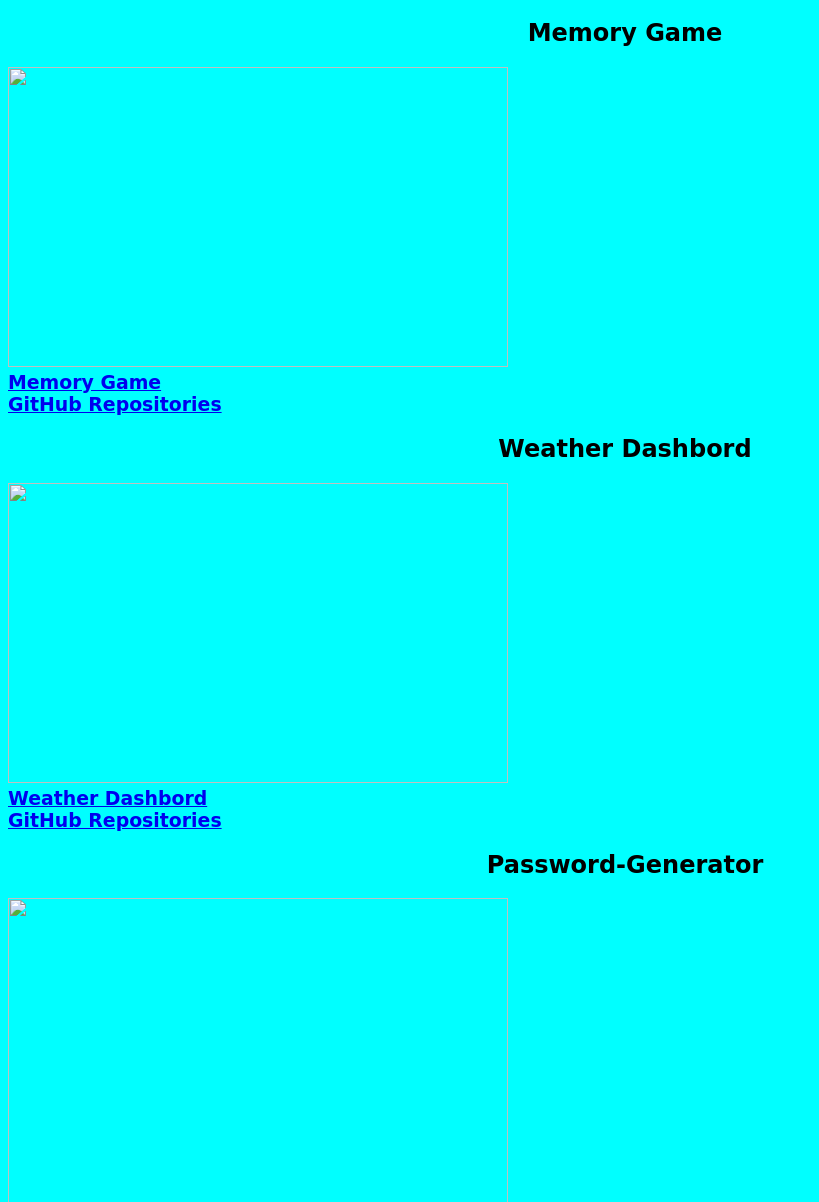
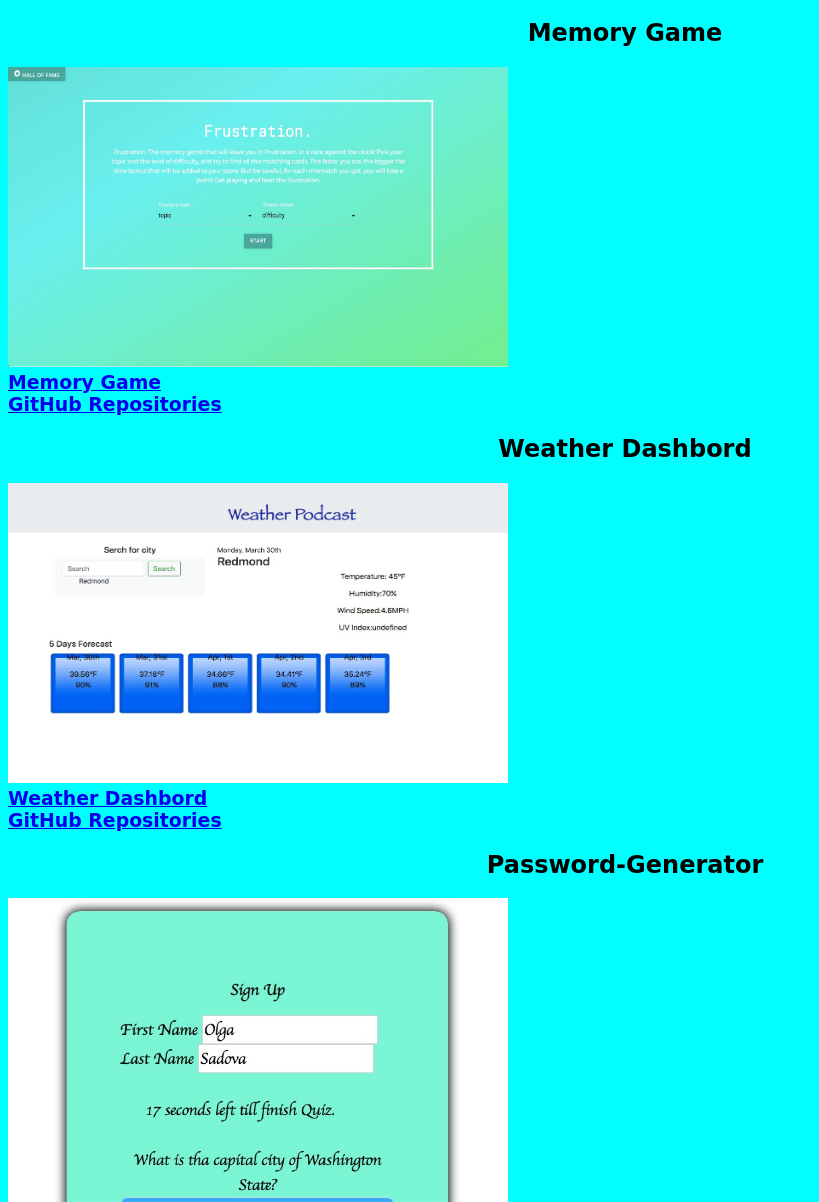
Before and after one commit to OlgaSadova/UpdatedPortfolio, a plain HTML site: page portfolio.html in a window 1280 px wide. Shown: the part 98-1300 px from the top of the page, without its empty margins (0-819 px from the left). Drawn offline with Linux system fonts and the light colour scheme.

Commit message:
added pictures

```diff
--- a/portfolio.html
+++ b/portfolio.html
@@ -22,7 +22,7 @@
         <div class="row">
             <div class="col-sm-4">
                 <h2>Memory Game</h2>
-                <img src="../../MemoryGame.jpg" width="500px" height="300px">
+                <img src="MemoryGame.jpg" width="500px" height="300px">
                 <br>
                 <a href="https://olgasadova.github.io/MemoryGame/index.html">Memory Game</a>
                 <br>
@@ -32,7 +32,7 @@
 
             <div class="col-sm-4">
                 <h2>Weather Dashbord</h2>
-                <img src="../../Weather.jpg" width="500px" height="300px">
+                <img src="Weather.jpg" width="500px" height="300px">
                 <br>
                 <a href="https://olgasadova.github.io/WeatherDashbord/">Weather Dashbord</a>
                 <br>
@@ -40,7 +40,7 @@
             </div>
             <div class="col-sm-4">
                 <h2>Password-Generator</h2>
-                <img src="../../Quiz.jpg" width="500px" height="500px">
+                <img src="Quiz.jpg" width="500px" height="500px">
                 <br>
                 <a href="https://olgasadova.github.io/Quiz/index.html">Quiz</a>
                 <br>
```
Also changed, not shown: contact.html (+1 -1 lines), index.html (+1 -1 lines), MemoryGame.jpg (added), Quiz.jpg (added), Weather.jpg (added), изображение_viber_2020-03-02_16-32-10.jpg (added), 2 other files.
